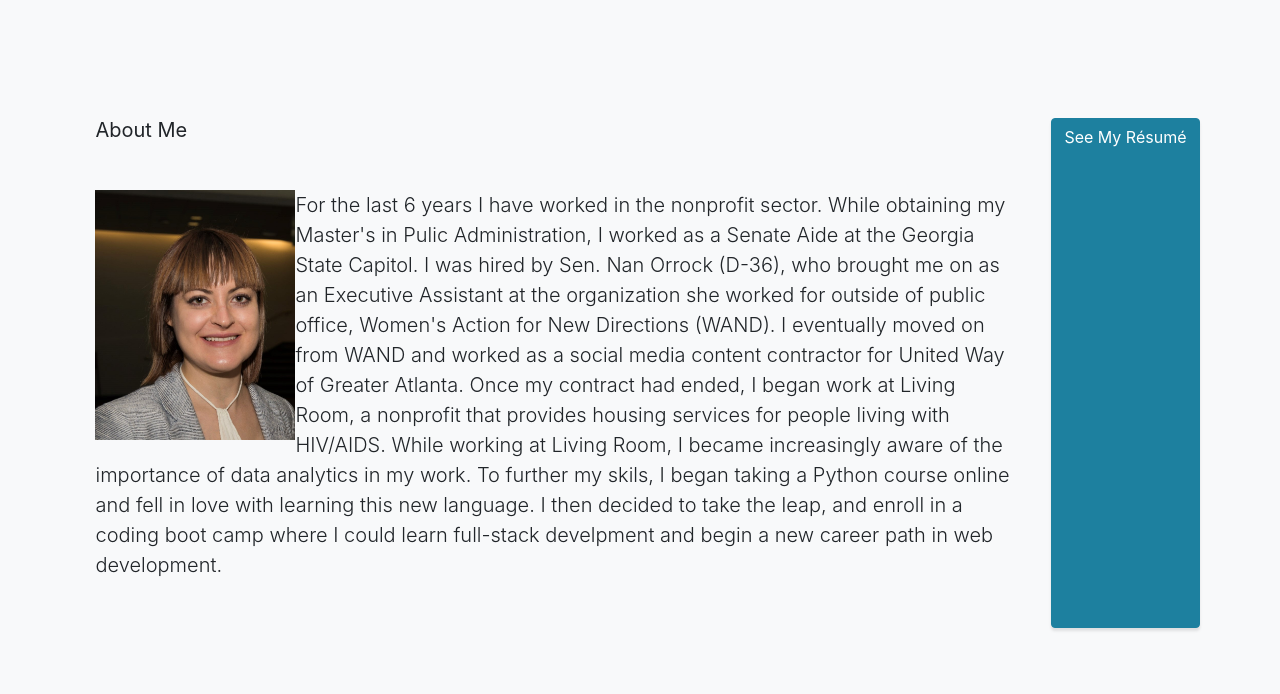
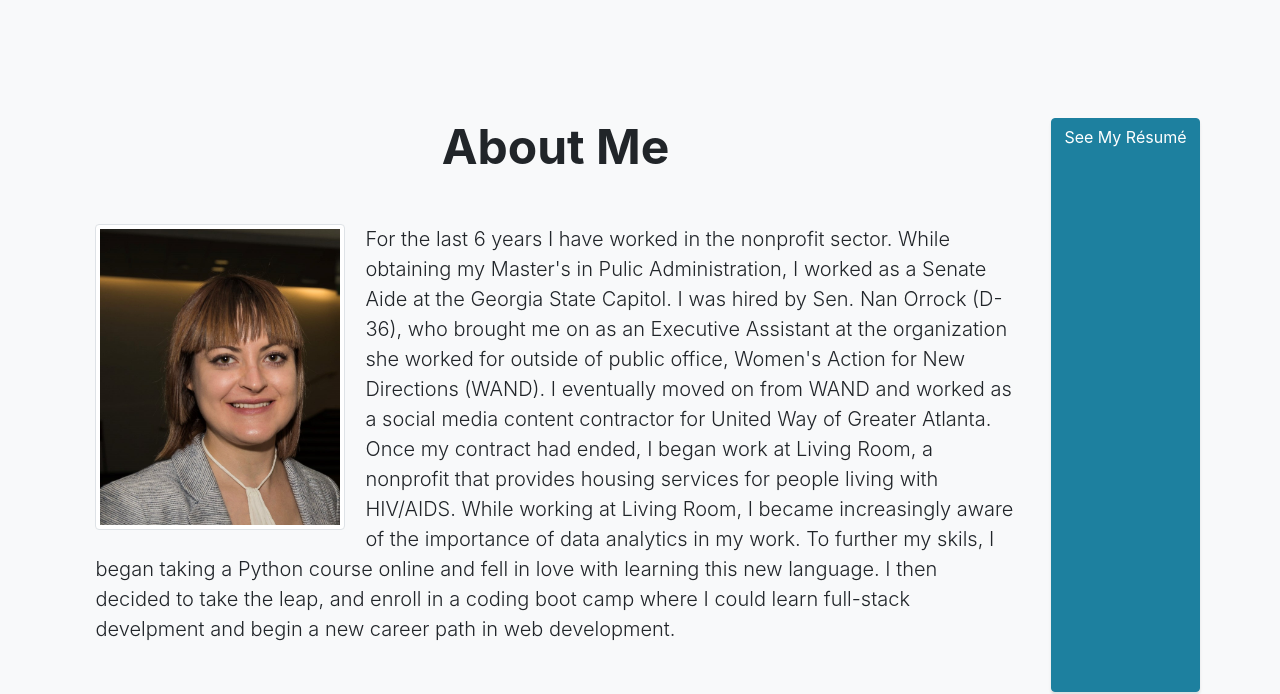
Before and after one commit to elinley1/elinley1.github.io, a website with bundled scripts: page index.html in a window 1280 px wide. Shown: the part 802-1496 px from the top of the page. Built offline with nearby package versions, Linux system fonts and the light colour scheme.

Commit message:
re-styled About section

```diff
--- a/index.html
+++ b/index.html
@@ -66,9 +66,9 @@
     <div class="container">
       <div class="row">
         <div class="col-lg-10 mx-auto">
-          <h2 class="lead mb-5"><b>About Me</b></h2>
-          <p class="lead mb-5" style="word-wrap: break-word">
-            <img style="float: left" height="250px" width="200px" src="/img/el-headshot.jpg" alt="Placeholder" /> For the last 6 years I have worked in the nonprofit sector. While obtaining my Master's in Pulic Administration,
+          <h2 class="lead mb-5" id="about">About Me</h2>
+          <p class="lead mb-5" id="about-txt">
+            <img class="img-thumbnail rounded headshot float-left" src="/img/el-headshot.jpg" alt="Headshot" /> For the last 6 years I have worked in the nonprofit sector. While obtaining my Master's in Pulic Administration,
             I worked as a Senate Aide at the Georgia State Capitol. I was hired by Sen. Nan Orrock (D-36), who brought me
             on as an Executive Assistant at the organization she worked for outside of public office, Women's Action for
             New Directions (WAND). I eventually moved on from WAND and worked as a social media content contractor for United
@@ -79,7 +79,7 @@
             full-stack develpment and begin a new career path in web development.
           </p>
         </div>
-        <a class="btn btn-primary btn-xl js-scroll-trigger" style="display: block; margin: 0 auto;" href="/resume/EL-Resume-2018.pdf">See My Résumé</a>
+        <a class="btn btn-primary btn-xl js-scroll-trigger" id="resume" href="/resume/EL-Resume-2018.pdf">See My Résumé</a>
       </div>
     </div>
   </section>
@@ -173,7 +173,7 @@
           </a>
         </li>
       </ul>
-      <p class="text-muted small mb-0">Copyright &copy; Your Website 2017</p>
+      <p class="text-muted small mb-0">Copyright &copy; Erin Linley 2018</p>
     </div>
   </footer>
 
--- a/scss/stylish-portfolio.scss
+++ b/scss/stylish-portfolio.scss
@@ -8,3 +8,29 @@
 @import "portfolio";
 @import "footer";
 @import "bootstrap-overrides";
+
+.lead mb-5 {
+    word-wrap: break-word;
+}
+
+.headshot {
+    margin-right: 20px;
+    padding: 5px;
+
+    width: 250px;
+}
+
+#about {
+    font-weight: bold;
+    font-size: 3rem;
+    text-align: center;
+}
+
+#about-txt {
+    text-align: left;
+}
+
+#resume {
+    display: block;
+    margin: 0 auto;
+}
```
Also changed, not shown: css/stylish-portfolio.css, css/stylish-portfolio.min.css, 1 other file.
